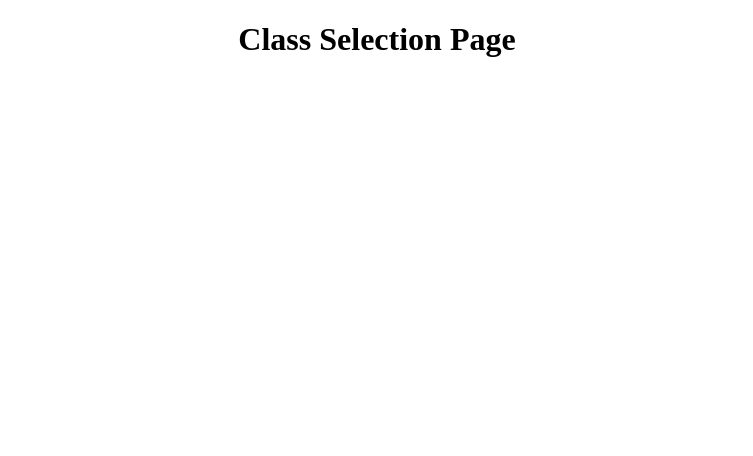
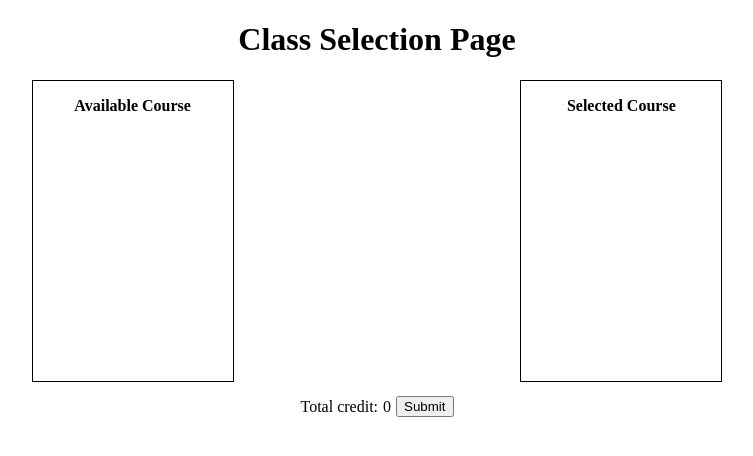
Before and after one commit to RobinZhang14ZLP/AntraTraining, a plain HTML site: page evaluation/index.html in a window 1280 px wide. Shown: the whole page, without its empty margins (263-1016 px from the left). Drawn offline with Linux system fonts and the light colour scheme.

Commit message:
basic structure and style commit

```diff
--- a/evaluation/index.html
+++ b/evaluation/index.html
@@ -9,6 +9,22 @@
 </head>
 <body>
     <h1>Class Selection Page</h1>
-    <div class="root"></div>
+    <div class="root">
+        <div class="top-container">
+            <div class="available-bucket">
+                <p><b>Available Course</b></p>
+                <ul class="available-list"></ul>
+            </div>
+            <div class="selected-bucket">
+                <p><b>Selected Course</b></p>
+                <ul class="selected-list"></ul>
+            </div>
+        </div>
+        <div class="bottom-container">
+            <p>Total credit: </p>
+            <p class="credit-number">0</p>
+            <form><input type="submit"></form>
+        </div>
+    </div>
 </body>
 </html>
--- a/evaluation/styles.css
+++ b/evaluation/styles.css
@@ -1,3 +1,42 @@
 h1 {
     text-align: center;
 }
+
+.top-container {
+    display: flex;
+    text-align: center;
+    justify-content: space-evenly;
+    align-items: center;
+}
+
+.available-bucket,
+.selected-bucket {
+    height: 300px;
+    width: 200px;
+    overflow: auto;
+    border: 1px;
+    border-color: black;
+    border-style:solid;
+}
+
+.available-list li,
+.selected-list li {
+    border: 2px;
+    border-color: black;
+    border-style:solid;
+}
+
+.even-child {
+    background-color: rgb(221, 239, 221);
+}
+
+.bottom-container {
+    display: flex;
+    align-items: center;
+    justify-content: center;
+}
+
+.credit-number {
+    margin-left: 5px;
+    margin-right: 5px;
+}
```
